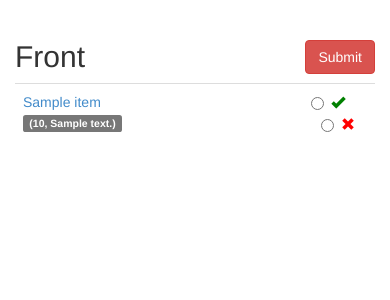
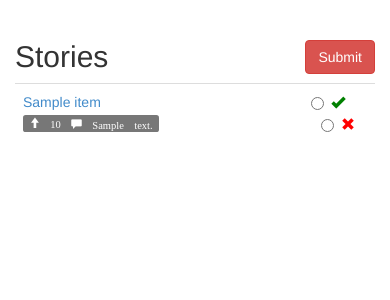
Before and after one commit to lekhakpadmanabh/techRecommend, a Flask app: template templates/index.html in a window 390 px wide. Shown: the part 52-352 px from the top of the page. Run offline with Flask 2, Linux system fonts and the light colour scheme; the template is opened without the code that fills it: most values are stand-ins (such as "Sample title", 1, 10 or a date in 2020); parts of the project's set-up code (start-up, migrations or seed data) failed here and were passed over; some libraries are stand-ins or nearby versions.

Commit message:
modified template

```diff
--- a/templates/index.html
+++ b/templates/index.html
@@ -10,10 +10,10 @@
         background-color:#eeeeee;
     }*/
     .n{
-        background-color:rgba(255, 41, 30, 0.1);
+        background-color:rgba(255, 41, 30, 0.14);
     }
     .y{
-        background-color:rgba(26, 203, 44, 0.2);;
+        background-color:rgba(26, 203, 44, 0.3);;
     }
     </style>
 </head>
@@ -72,8 +72,8 @@
 {% endwith %}
 
 <div class="row">
-    <div class="col-md-6">
-        <h2> Front
+    <div class="col-md-6 col-md-offset-3">
+        <h2> Stories
         <button id="submit-front" class="btn btn-danger pull-right">Submit </button>
         </h2>
         <table class="table table-hover">
@@ -83,8 +83,11 @@
             <a href="{{item['url']}}">{{ item['title'] }}</a>
             <br>
             <a href="https://news.ycombinator.com/item?id={{item['id']}}">
-            <span class="label label-default label-xs">({{item['votes']}},
-            {{item['comments']}}) </span></a>
+            <span class="label label-default label-xs">
+            <span class="glyphicon glyphicon-arrow-up">
+            {{item['votes']}}
+            <span class="glyphicon glyphicon-comment">
+            {{item['comments']}} </span></a>
             </td>
             <td>
                 <label class="radio-inline text-center">
```
